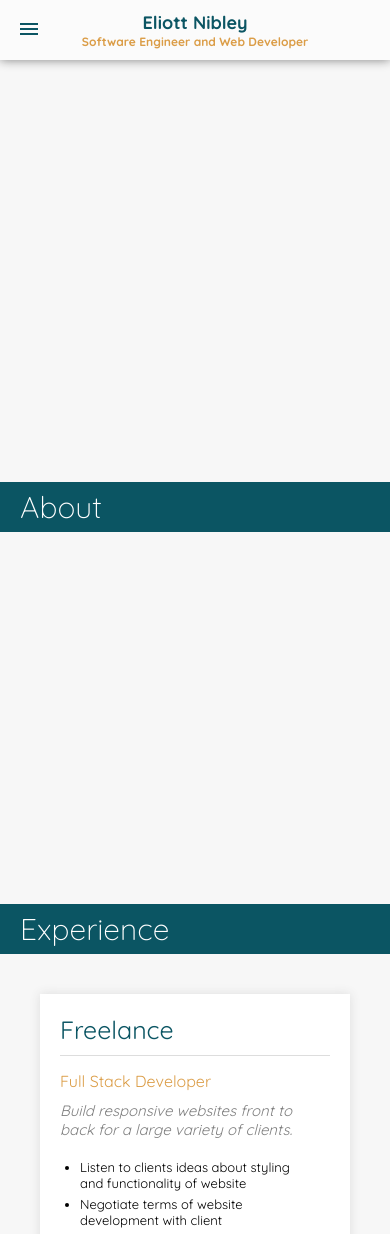
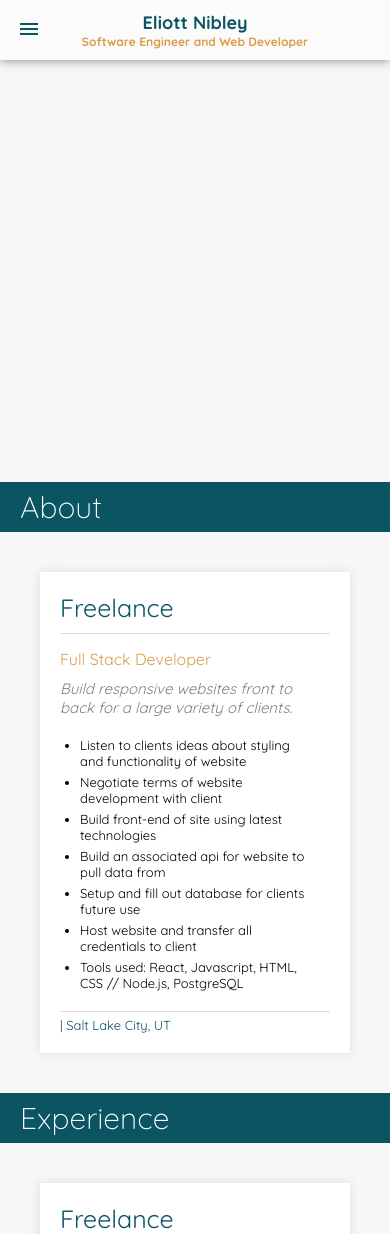
Before and after one commit to Eliottnibley/portfolio-site, a React (Create React App) app: page / in a window 390 px wide. Shown: the top 1234 px of the page. Built offline with nearby package versions, Linux system fonts and the light colour scheme.

Commit message:
copy code for about card

```diff
--- /dev/null
+++ b/src/AboutCard/AboutCard.css
@@ -0,0 +1,87 @@
+.about-card-container {
+  max-width: 1000px;
+  width: 100%;
+  padding: 20px;
+  margin: 20px;
+  display: flex;
+  flex-direction: column;
+}
+
+.job-header {
+  display: flex;
+  justify-content: space-between;
+  align-items: center;
+  margin-bottom: 15px;
+  padding-bottom: 10px;
+  border-bottom: 1px solid #dddddd;
+}
+
+.company-name {
+  color: #0b5563;
+  font-size: 35px;
+}
+
+.job-title {
+  color: #db9d47;
+  font-size: 25px;
+}
+
+.job-description {
+  font-size: 18px;
+  color: grey;
+  font-style: italic;
+}
+
+.job-responsibilities {
+  margin: 15px;
+  font-size: 15px;
+}
+
+.job-responsibilities>li {
+  margin: 5px;
+}
+
+.job-footer {
+  border-top: 1px solid #dddddd;
+  padding-top: 5px;
+  color: #0b5563;
+  font-size: 15px;
+}
+
+.mobile-job-title {
+  display: none;
+}
+
+@media(max-width: 550px) {
+  .company-name {
+    font-size: 25px;
+  }
+
+  .job-title {
+    font-size: 18px;
+  }
+
+  .job-description {
+    font-size: 15px;
+  }
+
+  .job-responsibilities {
+    font-size: 13px;
+  }
+
+  .job-footer {
+    font-size: 13px;
+  }
+}
+
+@media(max-width: 450px) {
+  .job-title {
+    display: none;
+  }
+
+  .mobile-job-title {
+    display: flex;
+    margin-bottom: 10px;
+    color: #db9d47;
+  }
+}
--- /dev/null
+++ b/src/AboutCard/AboutCard.js
@@ -0,0 +1,37 @@
+import './AboutCard.css'
+
+// this is an about card
+const AboutCard = ({ aboutData }) => {
+
+  const responsibilitiesMap = aboutData.responsibilities.map((elem, ind) => <li key={ind}>{elem}</li>)
+
+  return (
+    <div className='about-card-container'>
+      <div className='profile-image-container'>
+
+      </div>
+      <div className='job-header'>
+        <div className='company-name'>
+          {aboutData.companyName}
+        </div>
+        <div className='job-title'>
+          {aboutData.jobTitle}
+        </div>
+      </div>
+      <div className='mobile-job-title'>
+        {aboutData.jobTitle}
+      </div>
+      <div className='job-description'>
+        {aboutData.description}
+      </div>
+      <ul className='job-responsibilities'>
+        {responsibilitiesMap}
+      </ul>
+      <div className='job-footer'>
+        {`${aboutData.endMonth} ${aboutData.endYear} | ${aboutData.city}, ${aboutData.state}`}
+      </div>
+    </div>
+  )
+}
+
+export default AboutCard
--- a/src/App.js
+++ b/src/App.js
@@ -9,6 +9,7 @@ import EduCard from './EducationCard/EducationCard'
 import PrjCard from './ProjectCard/ProjectCard'
 import SklCard from './SkillsCard/SkillsCard'
 import Button from '@material-ui/core/Button'
+import AboutCard from './AboutCard/AboutCard'
 
 function App() {
   const sections = ['about', 'experience', 'projects', 'skills', 'education', 'contact', 'resume']
@@ -79,7 +80,7 @@ function App() {
             About
           </h3>
           <div id='about-content'>
-
+            <AboutCard aboutData={data.about} />
           </div>
         </section>
         <section id='experience-container'>
--- a/src/data.js
+++ b/src/data.js
@@ -4,7 +4,25 @@ export const data = {
   'title': 'Software Engineer and Web Developer',
 
   'about': {
-
+    'companyName': 'Freelance',
+    'jobTitle': 'Full Stack Developer',
+    'description': 'Build responsive websites front to back for a large variety of clients.',
+    'responsibilities': [
+      'Listen to clients ideas about styling and functionality of website',
+      'Negotiate terms of website development with client',
+      'Build front-end of site using latest technologies',
+      'Build an associated api for website to pull data from',
+      'Setup and fill out database for clients future use',
+      'Host website and transfer all credentials to client',
+      'Tools used: React, Javascript, HTML, CSS // Node.js, PostgreSQL'
+    ],
+    'startYear': '2020',
+    'startMonth': 'July',
+    'current': true,
+    'endYear': '',
+    'endMonth': '',
+    'city': 'Salt Lake City',
+    'state': 'UT'
   },
 
   'experience': [
```
